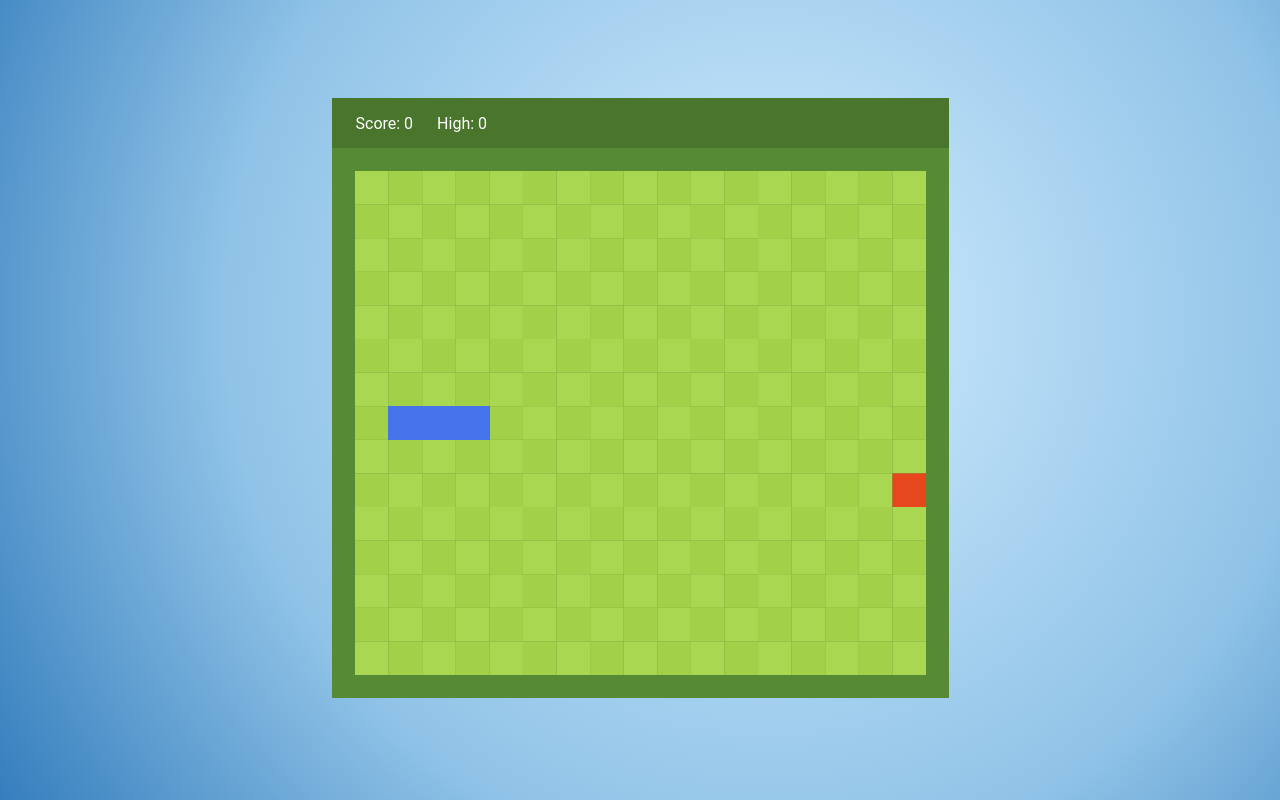
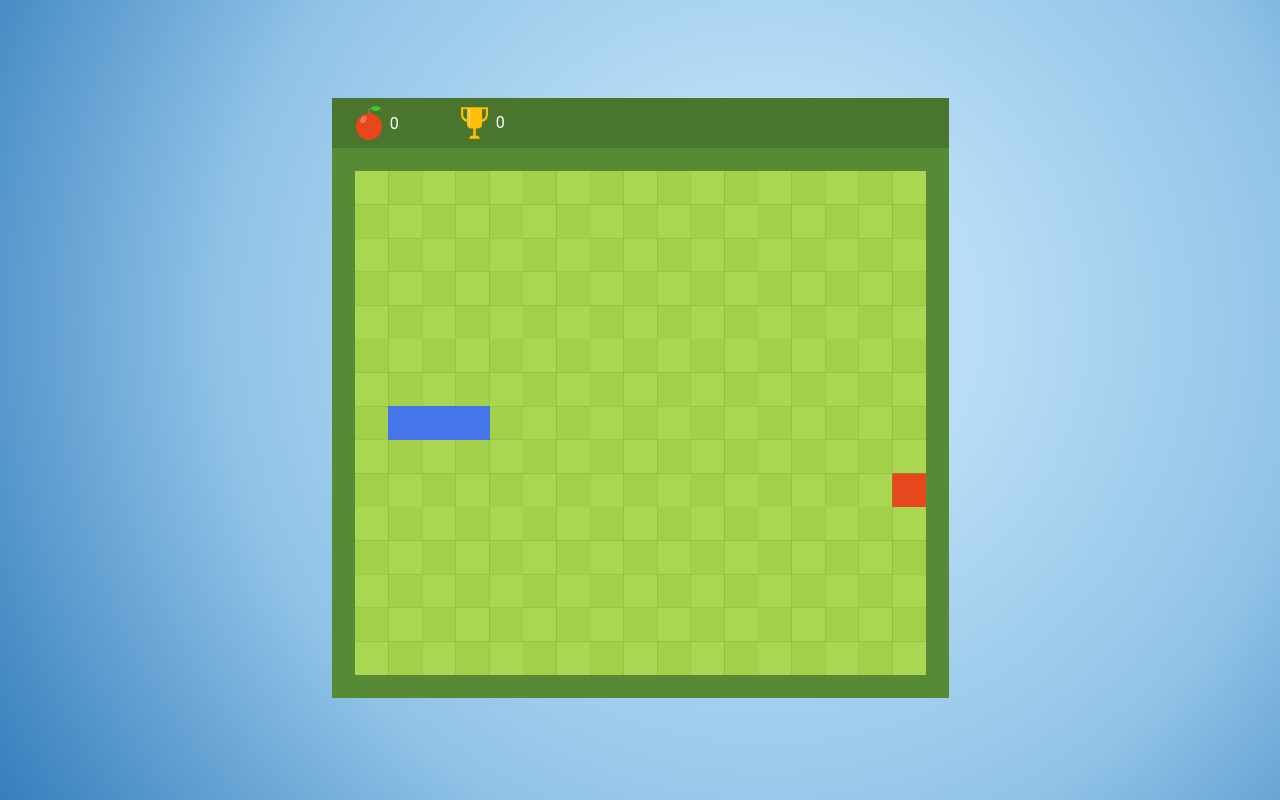
Before and after one commit to GriffinMichalak/snake-game-clone, a website with bundled scripts: page index.html in a window 1280 px wide. Built offline with nearby package versions, Linux system fonts and the light colour scheme.

Commit message:
styling & icons

```diff
--- a/index.html
+++ b/index.html
@@ -9,11 +9,13 @@
 <body>
   <div>
     <div id="menu">
-      <div id="score">
-        Score: 0
+      <div id="score-panel" style="display: flex; align-items: center;">
+        <img src="images/apple.png" width="25%" height="25%" alt="apple" style="margin-right: 8px">
+        <span id="score">0</span>
       </div>
-      <div id="highscore">
-        High: 0
+      <div id="highscore-panel" style="display: flex; align-items: center;">
+        <img src="images/trophy.png" width="25%" height="25%" alt="trophy" style="margin-right: 8px;">
+        <span id="score">0</span>
       </div>
     </div>
     <canvas id="gameCanvas" width="617" height="550"></canvas>
--- a/src/Game.ts
+++ b/src/Game.ts
@@ -50,7 +50,7 @@ export class Game {
   increaseScore() {
     this.score += 1;
     const menu = document.getElementById('score')!;
-    menu.textContent = `Score: ${this.score}`
+    menu.textContent = `${this.score}`
   }
 
   start() {
@@ -157,7 +157,7 @@ export class Game {
         this.gameOver = true;
         this.highScore = Math.max(this.score, this.highScore);
         const menu = document.getElementById('highscore')!;
-        menu.textContent = `High: ${this.highScore}`
+        menu.textContent = `${this.highScore}`
         return;
       }
     }
--- a/style.css
+++ b/style.css
@@ -28,7 +28,3 @@ canvas {
   padding: 0 24px;
   box-sizing: border-box;
 }
-
-#highscore {
-  padding: 0 24px;
-}
```
Also changed, not shown: images/apple.png (added), images/snake.png (added), images/trophy.png (added).
